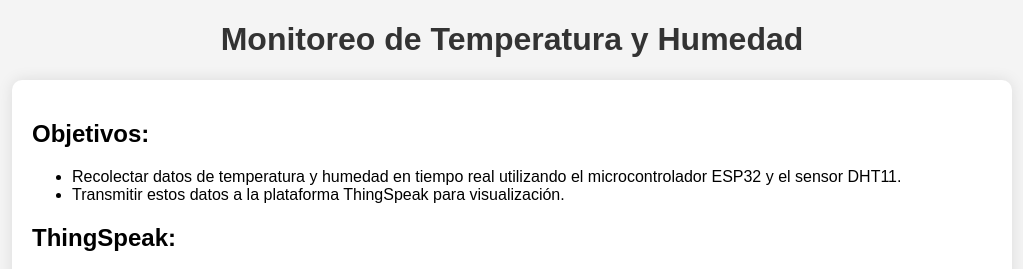
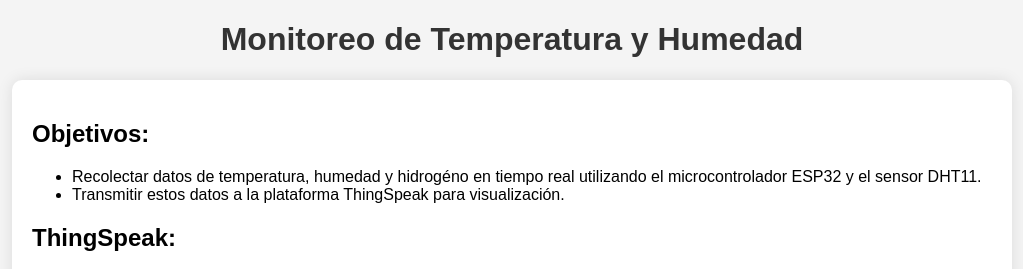
Before and after one commit to Mllesteg/MonitorAmbiente, a plain HTML site: page index.html in a window 1280 px wide. Shown: the top 269 px of the page, without its empty margins (128-1151 px from the left). Drawn offline with Linux system fonts and the light colour scheme; no server answers.

Commit message:
Update index.html

```diff
--- a/index.html
+++ b/index.html
@@ -5,7 +5,7 @@
     <meta name="viewport" content="width=device-width, initial-scale=1.0">
     <meta name="robots" content="index, follow">
     <title>Monitoreo de Temperatura y Humedad</title>
-    <meta name="description" content="Proyecto de monitoreo de temperatura y humedad utilizando ESP32 y DHT11, con visualización en tiempo real en la plataforma ThingSpeak.">
+    <meta name="description" content="Proyecto de monitoreo de temperatura, humedad y hidrogéno utilizando ESP32 y DHT11, con visualización en tiempo real en la plataforma ThingSpeak.">
     <meta name="google-site-verification" content="9yJxvYsOQ-EOGwJQtazPX0Kgucxw0ZnRlaPnpazSA9Q" />
     <link rel="stylesheet" href="style.css">
 </head>
@@ -18,7 +18,7 @@
         <section>
             <h2>Objetivos:</h2>
             <ul>
-                <li>Recolectar datos de temperatura y humedad en tiempo real utilizando el microcontrolador ESP32 y el sensor DHT11.</li>
+                <li>Recolectar datos de temperatura, humedad y hidrogéno en tiempo real utilizando el microcontrolador ESP32 y el sensor DHT11.</li>
                 <li>Transmitir estos datos a la plataforma ThingSpeak para visualización.</li>
             </ul>
         </section>
```
